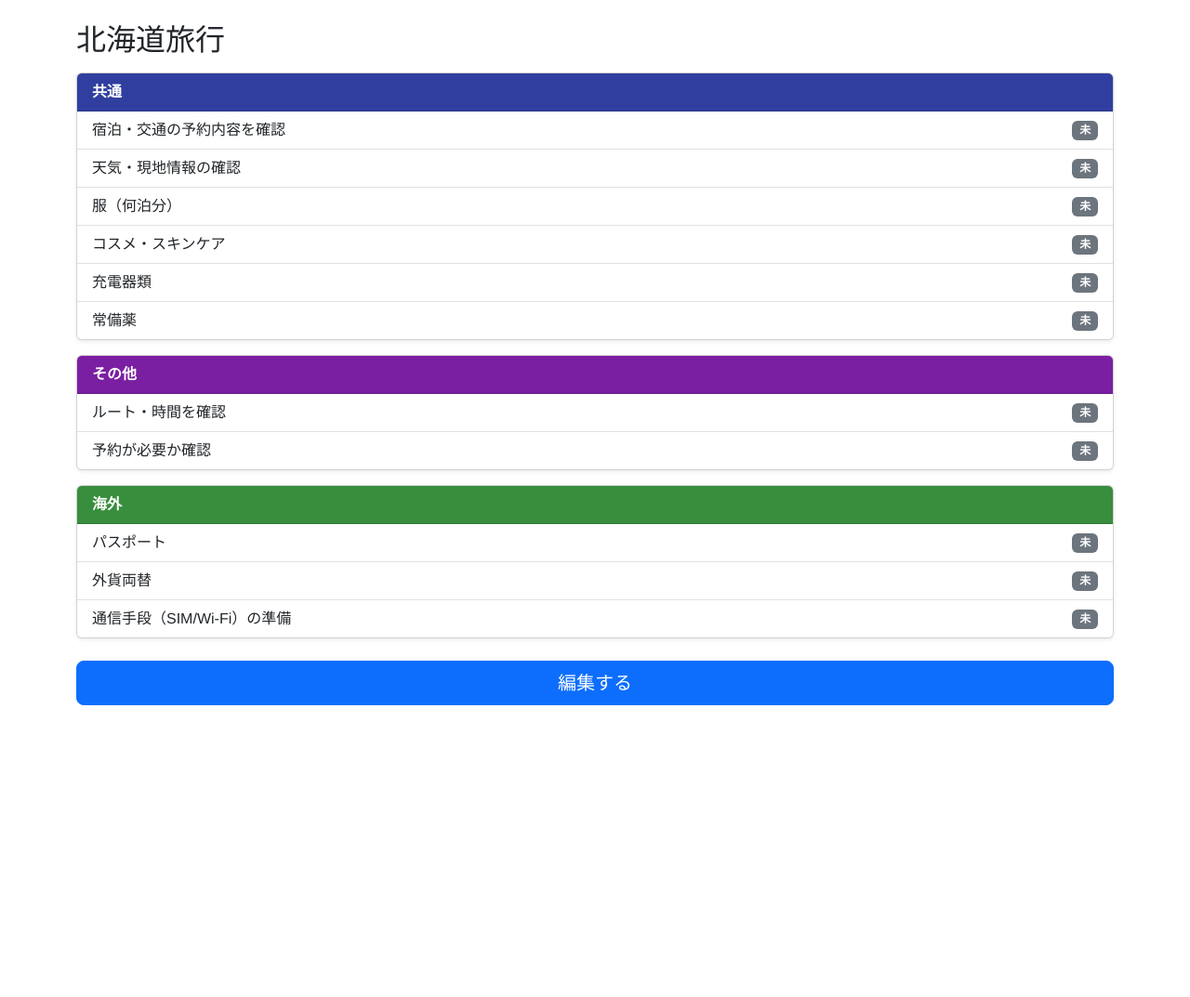
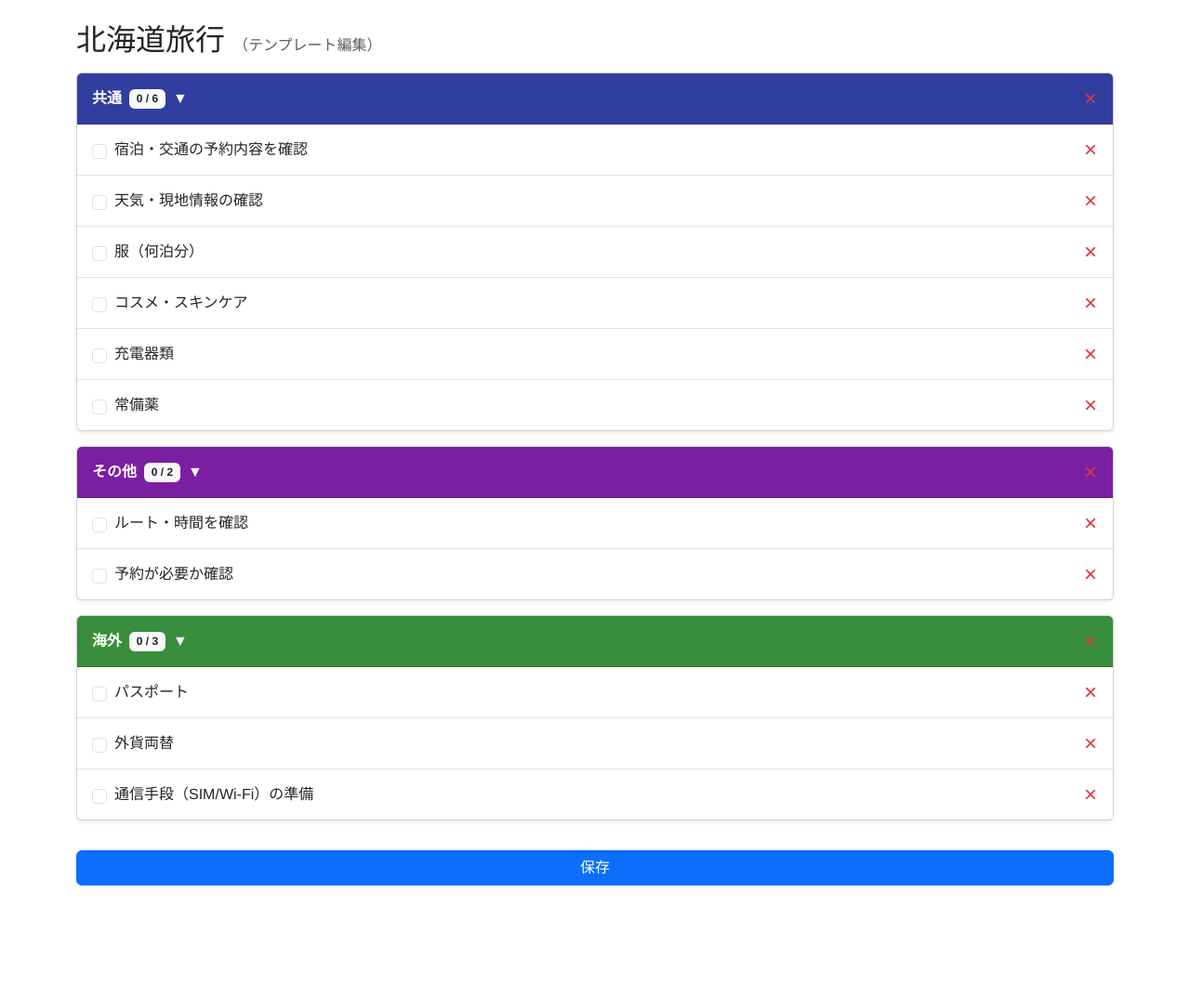
Before and after one commit to Ukahana/tabipre, a Django app: page /template/1/edit2/ in a window 1280 px wide. Shown: the whole page at 93% size. Before the commit the page ends 759 px from the top, so only its background shows below. Run offline with Django 5.2, Linux system fonts and the light colour scheme; data comes from the database, SQL or seed files in the repository; both versions use the stored data as it was after the commit.

Commit message:
テンプレート編集画面

```diff
--- a/first_project/app/urls.py
+++ b/first_project/app/urls.py
@@ -23,7 +23,7 @@ urlpatterns = [
     # 旅行詳細
     path("travel/<int:travel_id>/",travel_detail, name="travel_detail"),
     # テンプレート編集
-    path("travel/<int:template_id>/edit/", template_edit, name="travel_edit"),
+    path("travel/<int:template_id>/", template_edit, name="travel_edit"),
     # 分類・項目編集
     path("category/<int:category_id>/item/add/", add_item, name="add_item"),
 
--- a/first_project/app/views/new_travel/template_edit2.py
+++ b/first_project/app/views/new_travel/template_edit2.py
@@ -6,6 +6,21 @@ def template_edit2(request, template_id):
     template = get_object_or_404(Template, id=template_id)
 
     if request.method == "POST":
+
+        # --- 分類削除処理 ---
+        delete_cat_id = request.POST.get("delete_category")
+        if delete_cat_id:
+           TravelItem.objects.filter(travel_category_id=delete_cat_id).delete()
+           TravelCategory.objects.filter(id=delete_cat_id).delete()
+
+           return redirect("app:template_edit2", template_id=template.id)
+
+        # --- 項目削除処理 ---
+        delete_id = request.POST.get("delete_item")
+        if delete_id:
+            TravelItem.objects.filter(id=delete_id).delete()
+            return redirect("app:template_edit2", template_id=template.id)
+
 
         # --- アイテム更新 ---
         for item in TravelItem.objects.filter(travel_category__template=template):
@@ -26,18 +41,16 @@ def template_edit2(request, template_id):
 
             item.save()
 
-        # --- 削除処理 ---
-        delete_id = request.POST.get("delete_item")
-        if delete_id:
-            TravelItem.objects.filter(id=delete_id).delete()
-
-        messages.success(request, "テンプレートを更新しました")
-        return redirect("app:template_edit", template_id=template_id)
+        return redirect("app:home")  # ← 保存時はホームへ
 
     # GET
     categories = TravelCategory.objects.filter(template=template)
 
-    return render(request, "new_travel/template_edit.html", {
+    for cat in categories:
+        cat.checked_count = cat.travelitem_set.filter(item_checked=1).count()
+        cat.total_count = cat.travelitem_set.count()
+
+    return render(request, "new_travel/template_edit2.html", {
         "template": template,
         "categories": categories,
     })
--- a/first_project/app/views/new_travel/travel_step.py
+++ b/first_project/app/views/new_travel/travel_step.py
@@ -79,7 +79,7 @@ def travel_step2(request):
             # Step1 の session を削除
             del request.session["travel_step1"]
             messages.success(request, "テンプレートを作成しました")
-            return redirect("app:template_edit2", template_id=template.id)
+            return redirect("app:template_edit", template_id=template.id)
 
 
 
--- /dev/null
+++ b/first_project/static/tabipre/js/template_edit2.js
@@ -0,0 +1,32 @@
+document.addEventListener("DOMContentLoaded", () => {
+
+    // すべてのチェックボックスにイベントを付与
+    document.querySelectorAll('input[type="checkbox"]').forEach(checkbox => {
+        checkbox.addEventListener("change", () => {
+            const li = checkbox.closest("li");
+            const ul = li.parentElement;
+
+            // ① チェック状態で並び替え
+            if (checkbox.checked) {
+                ul.appendChild(li);  // 下へ移動
+            } else {
+                ul.insertBefore(li, ul.firstChild);  // 上へ戻す
+            }
+
+            // ② カテゴリのチェック数を更新
+            updateCategoryCount(ul);
+        });
+    });
+
+    // カテゴリのチェック数を更新する関数
+    function updateCategoryCount(ul) {
+        const items = ul.querySelectorAll("li");
+        const checked = ul.querySelectorAll('input[type="checkbox"]:checked').length;
+
+        const card = ul.closest(".card");
+        const badge = card.querySelector(".badge");
+
+        badge.textContent = `${checked} / ${items.length}`;
+    }
+
+});
--- a/first_project/templates/new_travel/template_edit2.html
+++ b/first_project/templates/new_travel/template_edit2.html
@@ -15,35 +15,51 @@
         {% for category in categories %}
             <div class="card mb-3 shadow-sm">
 
-                <!-- カテゴリヘッダー -->
-                <div class="card-header text-white"
+                <!-- カテゴリヘッダー（折りたたみトグル） -->
+                <div class="card-header text-white d-flex justify-content-between align-items-center"
                      style="background-color: {{ category.get_category_color_display }};">
-                    <strong>{{ category.category_name }}</strong>
 
-                    {% with total=category.travelitem_set.count checked=category.travelitem_set.filter(item_checked=1).count %}
-                        <span class="badge bg-light text-dark ms-2">
-                            {{ checked }} / {{ total }}
+                     <!-- 左側：カテゴリ名＋件数＋▼ -->
+                     <div class="d-flex align-items-center"
+                          data-bs-toggle="collapse"
+                          data-bs-target="#cat{{ category.id }}"
+                          style="cursor: pointer;">
+
+                         <strong>{{ category.category_name }}</strong>
+                         <span class="badge bg-light text-dark ms-2">
+                          {{ category.checked_count }} / {{ category.total_count }}
                         </span>
-                    {% endwith %}
+                        <span class="ms-2">▼</span>
+                  </div>
+
+                  <!-- 右側：分類削除ボタン -->
+                 <button type="submit"
+                        name="delete_category"
+                        value="{{ category.id }}"
+                        class="btn btn-link text-danger fs-4 p-0"
+                        style="text-decoration: none;">
+                        ×
+                  </button>
+
                 </div>
 
-                <ul class="list-group list-group-flush">
+
+
+                <!-- 折りたたみ部分 -->
+                <ul id="cat{{ category.id }}" class="list-group list-group-flush collapse show">
 
                     {% for item in category.travelitem_set.all|dictsort:"item_checked" %}
                         <li class="list-group-item">
 
                             <div class="d-flex justify-content-between align-items-center">
 
-                                <!-- 左側：チェック + 項目名 -->
                                 <div class="d-flex align-items-center">
 
-                                    <!-- チェックボックス -->
                                     <input type="checkbox"
                                            name="item_checked_{{ item.id }}"
                                            class="form-check-input me-2"
                                            {% if item.item_checked %}checked{% endif %}>
 
-                                    <!-- 項目名（長押しで編集） -->
                                     <span class="editable"
                                           data-id="{{ item.id }}"
                                           style="cursor: pointer;">
@@ -51,28 +67,13 @@
                                     </span>
                                 </div>
 
-                                <!-- 右側：カテゴリ変更 + 削除 -->
-                                <div class="d-flex align-items-center">
-
-                                    <!-- カテゴリ変更 -->
-                                    <select name="category_{{ item.id }}"
-                                            class="form-select form-select-sm me-2">
-                                        {% for cat in categories %}
-                                            <option value="{{ cat.id }}"
-                                                {% if cat.id == item.travel_category.id %}selected{% endif %}>
-                                                {{ cat.category_name }}
-                                            </option>
-                                        {% endfor %}
-                                    </select>
-
-                                    <!-- 削除ボタン -->
-                                    <button type="submit"
-                                            name="delete_item"
-                                            value="{{ item.id }}"
-                                            class="btn btn-danger btn-sm">
-                                        削除
-                                    </button>
-                                </div>
+                                <button type="submit"
+                                        name="delete_item"
+                                        value="{{ item.id }}"
+                                        class="btn btn-link text-danger fs-4 p-0"
+                                        style="text-decoration: none;">
+                                    ×
+                                </button>
 
                             </div>
 
@@ -86,33 +87,12 @@
             </div>
         {% endfor %}
 
-        <button type="submit" class="btn btn-primary w-100 mt-3">変更を保存</button>
+        <button type="submit" class="btn btn-primary w-100 mt-3">保存</button>
     </form>
 </div>
 
-<!-- 長押し編集用スクリプト -->
-<script>
-document.querySelectorAll('.editable').forEach(el => {
-    let timer;
+{% load static %}
 
-    el.addEventListener('mousedown', () => {
-        timer = setTimeout(() => {
-            const newName = prompt("項目名を編集", el.textContent);
-            if (newName) {
-                el.textContent = newName;
-
-                // hidden input に反映
-                const hidden = document.createElement("input");
-                hidden.type = "hidden";
-                hidden.name = "rename_" + el.dataset.id;
-                hidden.value = newName;
-                document.forms[0].appendChild(hidden);
-            }
-        }, 600); // 長押し判定
-    });
-
-    el.addEventListener('mouseup', () => clearTimeout(timer));
-});
-</script>
+<script src="{% static 'tabipre/js/template_edit2.js' %}"></script>
 
 {% endblock %}
```
Also changed, not shown: first_project/db.sqlite3.
